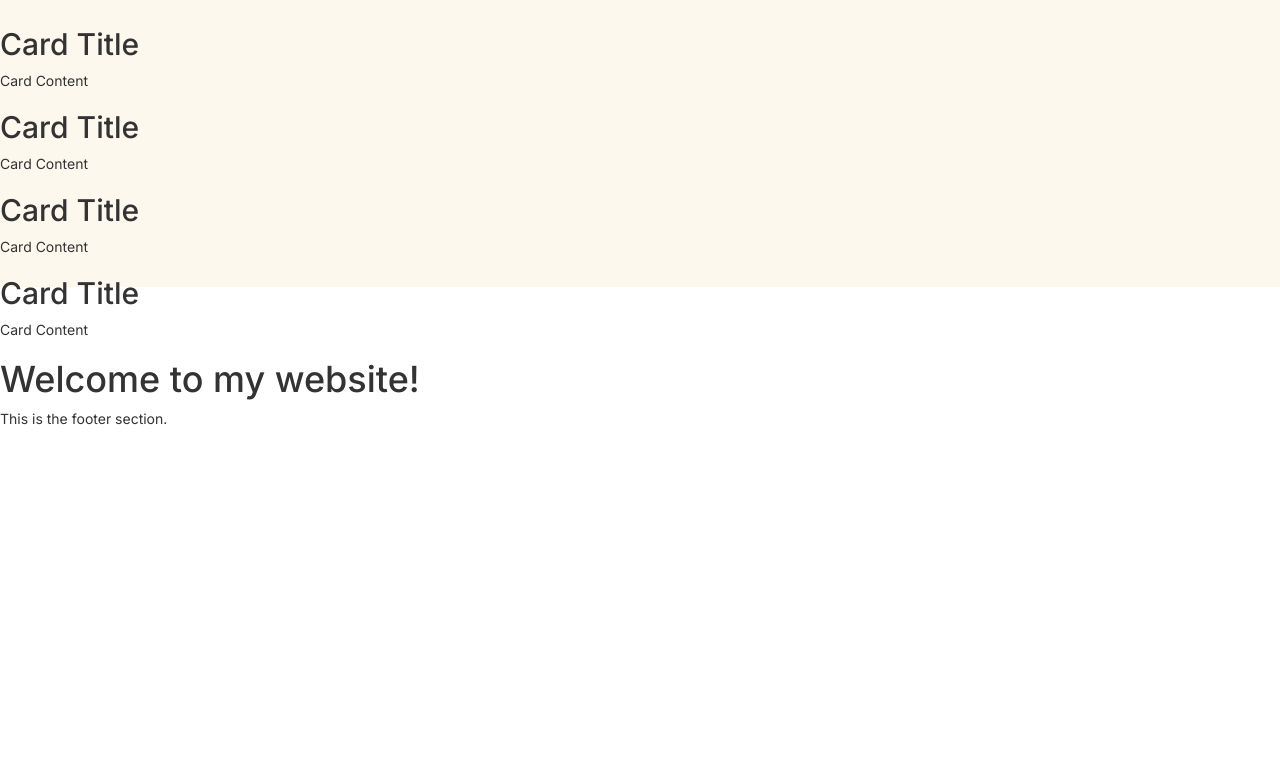
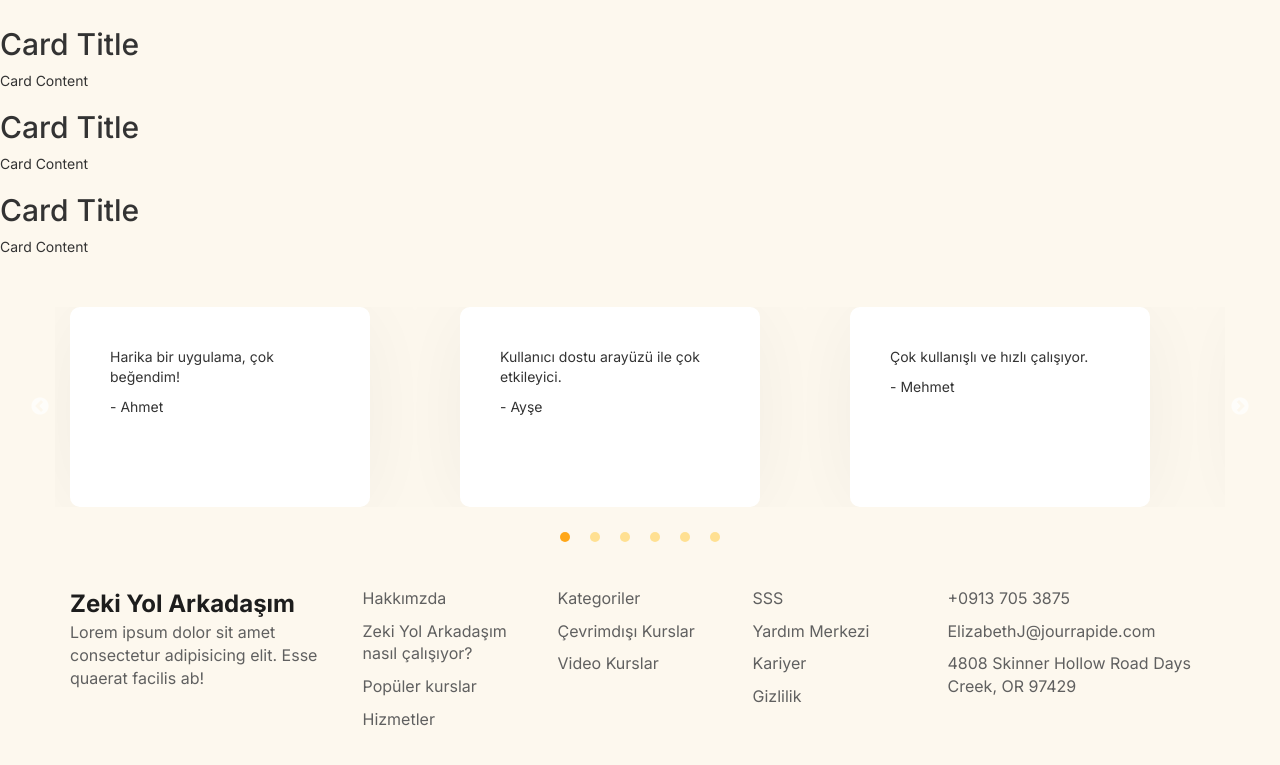
Before and after one commit to kadriyeg/my-intelligent-friend, a Next.js app: page / in a window 1280 px wide. Shown: the part 513-1278 px from the top of the page. Before the commit the page ends 942 px from the top, so only its background shows below. Built offline with nearby package versions, Linux system fonts and the light colour scheme.

Commit message:
Footer and feedbacks are added

```diff
--- a/package.json
+++ b/package.json
@@ -13,7 +13,9 @@
     "next": "14.0.4",
     "react": "^18",
     "react-dom": "^18",
-    "react-router-dom": "^6.21.1"
+    "react-router-dom": "^6.21.1",
+    "react-slick": "^0.29.0",
+    "slick-carousel": "^1.8.1"
   },
   "devDependencies": {
     "autoprefixer": "^10.0.1",
--- a/src/app/components/features/card/page.jsx
+++ b/src/app/components/features/card/page.jsx
@@ -2,7 +2,7 @@ import React from 'react';
 
 const FeatureCard = () => {
     return (
-        <div className="card">
+        <div className="">
             <h2>Card Title</h2>
             <p>Card Content</p>
         </div>
--- a/src/app/components/feedback/card/page.jsx
+++ b/src/app/components/feedback/card/page.jsx
@@ -2,7 +2,7 @@ import React from 'react';
 
 const FeedbackCard = () => {
     return (
-        <div className="card">
+        <div className="">
             <h2>Card Title</h2>
             <p>Card Content</p>
         </div>
--- /dev/null
+++ b/src/app/components/feedback/page.jsx
@@ -0,0 +1,83 @@
+import React, { useState } from 'react';
+import Slider from 'react-slick';
+import 'slick-carousel/slick/slick.css';
+import 'slick-carousel/slick/slick-theme.css';
+import './style.css';
+
+const comments = [
+    {
+        text: "Harika bir uygulama, çok beğendim!",
+        author: "Ahmet"
+    },
+    {
+        text: "Kullanıcı dostu arayüzü ile çok etkileyici.",
+        author: "Ayşe"
+    },
+    {
+        text: "Çok kullanışlı ve hızlı çalışıyor.",
+        author: "Mehmet"
+    },
+    {
+        text: "Harika bir uygulama, çok beğendim!",
+        author: "Ahmet"
+    },
+    {
+        text: "Kullanıcı dostu arayüzü ile çok etkileyici.",
+        author: "Ayşe"
+    },
+    {
+        text: "Çok kullanışlı ve hızlı çalışıyor.",
+        author: "Mehmet"
+    },
+    // Diğer yorumlar buraya eklenebilir
+];
+
+const Feedback = () => {
+
+    const settings = {
+        infinite: true,
+        speed: 500,
+        slidesToShow: 3,
+        slidesToScroll: 1,
+        responsive: [
+            {
+                breakpoint: 768,
+                settings: {
+                    slidesToShow: 1,
+                    slidesToScroll: 1,
+                },
+            },
+            {
+                breakpoint: 1024,
+                settings: {
+                    slidesToShow: 2,
+                    slidesToScroll: 1,
+                },
+            },
+        ],
+        dots: true,
+        customPaging: function (i) {
+            return <div className="dot"></div>;
+        },
+    };
+    return (
+        <div className="container">
+            <div className="row">
+                <div className="card-slider">
+                    <Slider {...settings} className='slider-part'>
+                        {comments.map((comment, index) => (
+                            <div className="col-md-4">
+                                <div key={index} className="card-box">
+                                    <p>{comment.text}</p>
+                                    <p>- {comment.author}</p>
+                                </div>
+                            </div>
+                        ))}
+                    </Slider>
+                </div>
+            </div>
+        </div>
+    );
+};
+
+export default Feedback;
--- /dev/null
+++ b/src/app/components/feedback/style.css
@@ -0,0 +1,31 @@
+
+  .dot {
+    width: 10px;
+    height: 10px;
+    margin: 0 5px;
+    background-color: #ffe092;
+    border-radius: 50%;
+    display: inline-block;
+    transition: background-color 0.6s ease;
+  }
+
+  .slick-dots {
+    bottom: -40px; /* Yuvarlakların konumunu ayarlayabilirsiniz */
+  }
+
+  .slick-dots .slick-active .dot {
+    background-color: #ffa617; /* Aktif sayfa yuvarlağının rengini belirleyebilirsiniz */
+  }
+
+.card-slider {
+    padding-bottom: 4rem;
+    padding-top: 4rem;
+}
+.card-box {
+    background: #FFF;
+    box-shadow: 0px 4px 88px 0px rgba(0, 0, 0, 0.05);
+    width: 300px;
+    height: 200px;
+    border-radius: 1rem;
+    padding: 4rem 4rem;
+}
--- a/src/app/components/fileUpload/page.jsx
+++ b/src/app/components/fileUpload/page.jsx
@@ -2,7 +2,7 @@ import React from 'react';
 
 const FileUpload = () => {
     return (
-        <div className="card">
+        <div className="">
             <h2>Card Title</h2>
             <p>Card Content</p>
         </div>
--- a/src/app/components/footer/Footer.jsx
+++ b/src/app/components/footer/Footer.jsx
@@ -1,11 +1,39 @@
-
 import React from 'react';
+import './style.css';
 
 const Footer = () => {
   return (
     <div>
-      <h1>Welcome to my website!</h1>
-      <p>This is the footer section.</p>
+      <div className="container footer-section">
+        <div className="row">
+          <div className="col-md-3">
+            <span className='footer-title'>Zeki Yol Arkadaşım</span>
+            <div className="footer-text">Lorem ipsum dolor sit amet consectetur adipisicing elit. Esse quaerat facilis ab!</div>
+          </div>
+          <div className="col-md-2">
+            <p className='footer-text'>Hakkımzda</p>
+            <p className='footer-text'>Zeki Yol Arkadaşım nasıl çalışıyor?</p>
+            <p className='footer-text'>Popüler kurslar</p>
+            <p className='footer-text'>Hizmetler</p>
+          </div>
+          <div className="col-md-2">
+            <p className='footer-text'>Kategoriler</p>
+            <p className='footer-text'>Çevrimdışı Kurslar</p>
+            <p className='footer-text'>Video Kurslar</p>
+          </div>
+          <div className="col-md-2">
+            <p className='footer-text'>SSS</p>
+            <p className='footer-text'>Yardım Merkezi</p>
+            <p className='footer-text'>Kariyer</p>
+            <p className='footer-text'>Gizlilik</p>
+          </div>
+          <div className="col-md-3">
+            <p className='footer-text'>+0913 705 3875</p>
+            <p className='footer-text'>ElizabethJ@jourrapide.com</p>
+            <p className='footer-text'>4808 Skinner Hollow Road Days Creek, OR 97429</p>
+          </div>
+        </div>
+      </div>
     </div>
   );
 };
--- /dev/null
+++ b/src/app/components/footer/style.css
@@ -0,0 +1,15 @@
+.footer-title {
+    color: #1D1D1D;
+    font-size: 24px;
+    font-weight: 700;
+}
+
+.footer-text {
+    color: #606060;
+    font-size: 16px;
+    font-weight: 400;
+}
+
+.footer-section {
+    padding: 4rem 0rem 4rem 0rem;
+}
--- a/src/app/components/services/card/page.jsx
+++ b/src/app/components/services/card/page.jsx
@@ -2,7 +2,7 @@ import React from 'react';
 
 const ServiceCard  = () => {
     return (
-        <div className="card">
+        <div className="">
             <h2>Card Title</h2>
             <p>Card Content</p>
         </div>
--- a/src/app/pages/home/Home.jsx
+++ b/src/app/pages/home/Home.jsx
@@ -3,7 +3,7 @@ import Navbar from '../../components/navbar/Navbar';
 import EntranceComp from '@/app/components/entrance/page';
 import ServiceCard from '@/app/components/services/card/page';
 import FeatureCard from '@/app/components/features/card/page';
-import FeedbackCard from '@/app/components/feedback/card/page';
+import Feedback from '@/app/components/feedback/page';
 import FileUpload from '@/app/components/fileUpload/page';
 import Footer from '@/app/components/footer/Footer';
 import './style.css';
@@ -16,7 +16,7 @@ const HomePage = () => {
             <FileUpload></FileUpload>
             <ServiceCard></ServiceCard>
             <FeatureCard></FeatureCard>
-            <FeedbackCard></FeedbackCard>
+            <Feedback></Feedback>
             <Footer></Footer>
         </div>
     );
--- a/src/app/pages/home/style.css
+++ b/src/app/pages/home/style.css
@@ -1,4 +1,4 @@
 .body {
     background: #FDF8EE;
-    height: 100vh;
+    height: fit-content;
 }
```
Also changed, not shown: 1 other file (tests, documents, lock files or other folders).
